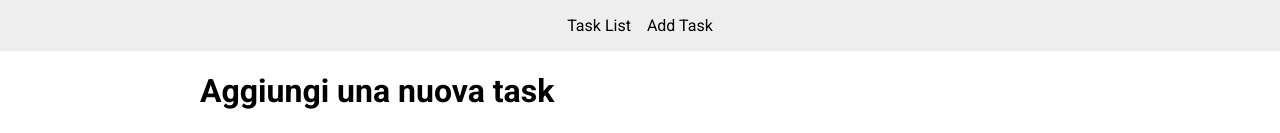
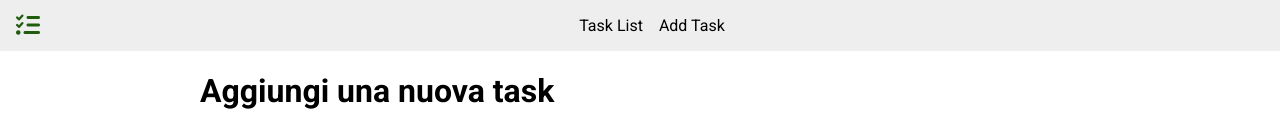
Before and after one commit to Federico-Zorzi/ex-react-task-manager, a React (Vite) app: page /addTask in a window 1280 px wide. Shown: the top 133 px of the page. Built offline with nearby package versions, Linux system fonts and the light colour scheme; no server answers.

Commit message:
new logo

```diff
--- a/src/components/NavBar.jsx
+++ b/src/components/NavBar.jsx
@@ -9,6 +9,12 @@ const NavBar = memo(() => {
 
   return (
     <nav id="navbar">
+      <div id="logo">
+        <NavLink to={"/"}>
+          <i className="fa-solid fa-list-check fa-xl"></i>
+        </NavLink>
+      </div>
+      <div id="links">
         <ul>
           {pagesLinks.map((link, i) => (
             <NavLink key={i} to={link.path}>
@@ -16,6 +22,7 @@ const NavBar = memo(() => {
             </NavLink>
           ))}
         </ul>
+      </div>
     </nav>
   );
 });
--- a/src/index.css
+++ b/src/index.css
@@ -34,10 +34,20 @@ a {
 /* NAVBAR */
 #navbar {
   background-color: var(--navbar-background);
-  padding: 1rem 2rem;
+  padding: 1rem 1rem;
+
+  display: flex;
 }
 
-#navbar ul {
+#navbar #logo {
+  color: #205c0e;
+}
+
+#navbar #links {
+  flex: 1;
+}
+
+#navbar #links ul {
   list-style: none;
   padding: 0;
 
```
Lines whose indentation alone changed are shown as unchanged.
